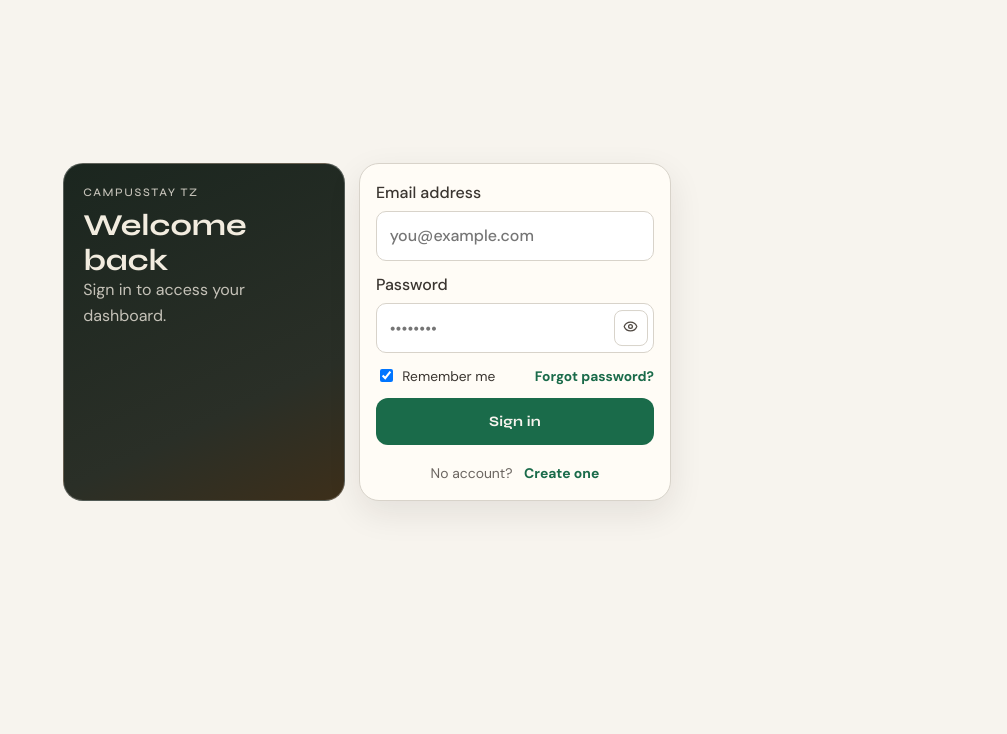
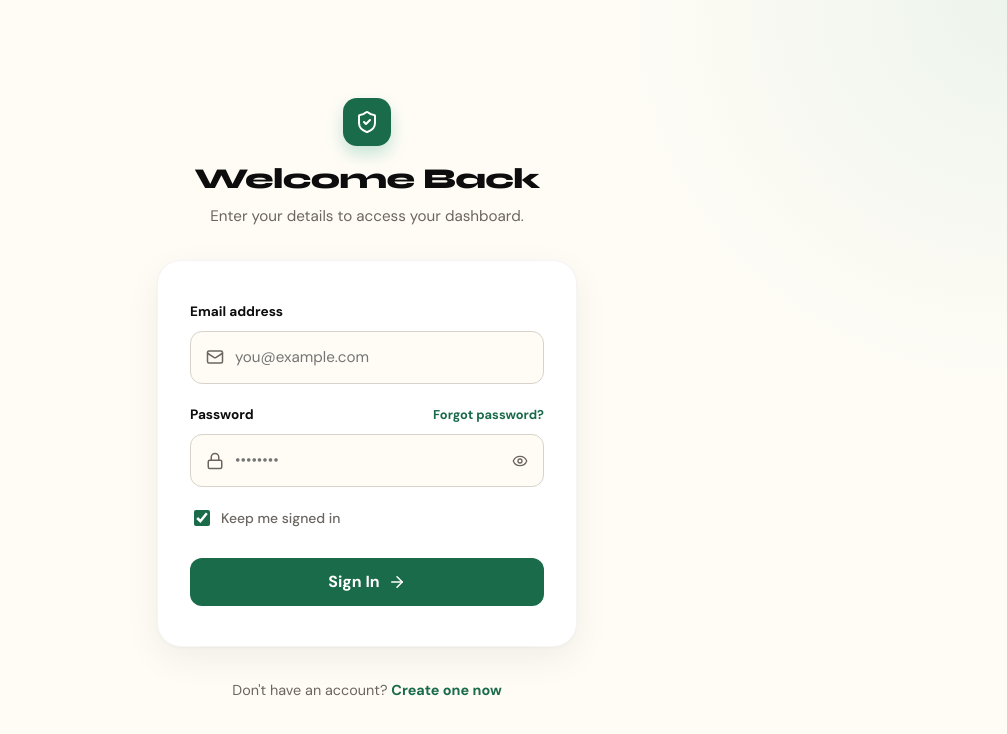
Before and after one commit to sker101/housings, a React (Vite) app in the folder frontend/: page /auth/login in a window 1280 px wide. Shown: the top 734 px of the page, without its empty margins (273-1280 px from the left). Built offline with nearby package versions, Linux system fonts and the light colour scheme; no server answers.

Commit message:
fix: resolve auth exception handling and elevate LoginPage styling

```diff
--- a/frontend/src/context/AuthContext.tsx
+++ b/frontend/src/context/AuthContext.tsx
@@ -107,6 +107,7 @@ function buildCurrentUser(
 async function fetchProfile(userId: string, accessToken: string): Promise<Profile | null> {
   if (!userId || !accessToken) return null;
 
+  try {
     const rows = await selectRows('profiles', {
       select: [
         'id', 'role', 'lister_type', 'full_name', 'phone', 'phone_verified',
@@ -120,6 +121,10 @@ async function fetchProfile(userId: string, accessToken: string): Promise<Profil
     });
 
     return (rows[0] as Profile) || null;
+  } catch (err) {
+    console.error('Failed to fetch profile during auth:', err);
+    return null;
+  }
 }
 
 // ─────────────────────────────────────────────────────────────
--- a/frontend/src/pages/auth/LoginPage.tsx
+++ b/frontend/src/pages/auth/LoginPage.tsx
@@ -1,11 +1,9 @@
 import React, { useState, useEffect } from 'react';
 import { Link, useNavigate, useSearchParams } from 'react-router-dom';
-import { Eye, EyeOff, AlertCircle } from 'lucide-react';
+import { Eye, EyeOff, AlertCircle, ArrowRight, ShieldCheck, Mail, Lock } from 'lucide-react';
 import { useAuth } from '../../context/AuthContext';
 import { checkRateLimit, recordFailure, clearRateLimit, RateLimitError } from '../../lib/rateLimit';
-import { APP_ROLE } from '../../lib/roles';
 import { friendlyError } from '../../utils/format';
-import toast from 'react-hot-toast';
 
 function dashboardForRole(role: string): string {
   const r = String(role).toLowerCase();
@@ -41,7 +39,6 @@ export default function LoginPage() {
 
     const normalizedEmail = email.trim().toLowerCase();
 
-    // ── Rate limit check ──────────────────────────────────
     try {
       checkRateLimit(normalizedEmail);
     } catch (err) {
@@ -66,48 +63,95 @@ export default function LoginPage() {
   };
 
   return (
-    <div className="auth-page">
-      <div className="container narrow">
-        <div className="auth-shell">
-          {/* Intro card */}
-          <div className="auth-shell__intro">
-            <p className="auth-shell__eyebrow">CampusStay TZ</p>
-            <h1 style={{ fontSize: 'clamp(1.4rem, 4vw, 1.9rem)', marginTop: '0.4rem' }}>
-              Welcome back
+    <div style={{
+      minHeight: '100vh',
+      display: 'flex',
+      alignItems: 'center',
+      justifyContent: 'center',
+      padding: '2rem 1rem',
+      background: 'radial-gradient(circle at top right, rgba(29, 158, 117, 0.08), transparent 400px), var(--surface)',
+    }}>
+      <div style={{
+        width: '100%',
+        maxWidth: '420px',
+        animation: 'fadeInUp 0.6s cubic-bezier(0.16, 1, 0.3, 1)',
+      }}>
+
+        {/* Brand Banner */}
+        <div style={{ textAlign: 'center', marginBottom: '2rem' }}>
+          <div style={{
+            display: 'inline-flex',
+            alignItems: 'center',
+            justifyContent: 'center',
+            width: 48,
+            height: 48,
+            background: 'var(--jade)',
+            color: '#fff',
+            borderRadius: '14px',
+            marginBottom: '1rem',
+            boxShadow: '0 8px 16px rgba(29, 158, 117, 0.25)',
+          }}>
+            <ShieldCheck size={24} />
+          </div>
+          <h1 style={{
+            fontFamily: "'Syne', sans-serif",
+            fontSize: '1.8rem',
+            fontWeight: 800,
+            color: 'var(--ink)',
+            marginBottom: '0.5rem',
+            letterSpacing: '-0.02em'
+          }}>
+            Welcome Back
           </h1>
-            <p>Sign in to access your dashboard.</p>
+          <p style={{ color: 'var(--mid)', fontSize: '0.95rem' }}>
+            Enter your details to access your dashboard.
+          </p>
         </div>
 
-          {/* Suspended banner */}
+        {/* Suspended Alert */}
         {suspendedReason && (
-            <div
-              style={{
+          <div style={{
             background: 'var(--red-light)',
-                border: '1px solid rgba(192,57,43,0.3)',
-                borderRadius: 12,
-                padding: '0.85rem 1rem',
+            border: '1px solid rgba(192,57,43,0.2)',
+            borderRadius: 14,
+            padding: '1rem',
             display: 'flex',
-                gap: '0.6rem',
+            gap: '0.75rem',
             alignItems: 'flex-start',
-              }}
-            >
-              <AlertCircle size={16} style={{ color: 'var(--red)', marginTop: 2, flexShrink: 0 }} />
+            marginBottom: '1.5rem',
+            animation: 'fadeIn 0.3s ease-out'
+          }}>
+            <AlertCircle size={18} style={{ color: 'var(--red)', marginTop: 2, flexShrink: 0 }} />
             <div>
-                <p style={{ fontWeight: 700, color: 'var(--red)', fontSize: '0.9rem' }}>
-                  Account suspended
-                </p>
-                <p style={{ color: 'var(--red)', fontSize: '0.84rem' }}>
-                  Your account has been suspended. Contact support if you believe this is an error.
-                </p>
+              <p style={{ fontWeight: 700, color: 'var(--red)', fontSize: '0.9rem', marginBottom: '0.2rem' }}>Account suspended</p>
+              <p style={{ color: 'var(--red)', fontSize: '0.84rem', lineHeight: 1.4 }}>Your account has been suspended. Contact support if you believe this is an error.</p>
             </div>
           </div>
         )}
 
-          {/* Form */}
-          <div className="card auth-form-card">
-            <form onSubmit={handleSubmit}>
-              <label htmlFor="login-email">
+        {/* Main Card */}
+        <div style={{
+          background: '#ffffff',
+          borderRadius: 24,
+          padding: '2.5rem 2rem',
+          boxShadow: '0 12px 36px rgba(0,0,0,0.06), 0 1px 3px rgba(0,0,0,0.03)',
+          border: '1px solid rgba(0,0,0,0.04)',
+        }}>
+          <form onSubmit={handleSubmit} style={{ display: 'grid', gap: '1.25rem' }}>
+
+            {/* Email Field */}
+            <div>
+              <label htmlFor="login-email" style={{
+                display: 'block',
+                fontSize: '0.85rem',
+                fontWeight: 600,
+                color: 'var(--ink)',
+                marginBottom: '0.5rem'
+              }}>
                 Email address
+              </label>
+              <div style={{ position: 'relative' }}>
+                <Mail size={18} style={{ position: 'absolute', left: '1rem', top: '50%', transform: 'translateY(-50%)', color: 'var(--mid)' }} />
                 <input
                   id="login-email"
                   type="email"
@@ -116,12 +160,44 @@ export default function LoginPage() {
                   onChange={(e) => setEmail(e.target.value)}
                   placeholder="you@example.com"
                   required
+                  style={{
+                    width: '100%',
+                    padding: '0.85rem 1rem 0.85rem 2.75rem',
+                    borderRadius: 12,
+                    border: '1px solid var(--border)',
+                    background: 'var(--surface)',
+                    fontSize: '0.95rem',
+                    transition: 'all 0.2s',
+                    outline: 'none',
+                    boxSizing: 'border-box'
+                  }}
+                  onFocus={(e) => e.target.style.borderColor = 'var(--jade)'}
+                  onBlur={(e) => e.target.style.borderColor = 'var(--border)'}
                 />
+              </div>
+            </div>
+
+            {/* Password Field */}
+            <div>
+              <div style={{ display: 'flex', justifyContent: 'space-between', alignItems: 'center', marginBottom: '0.5rem' }}>
+                <label htmlFor="login-password" style={{
+                  fontSize: '0.85rem',
+                  fontWeight: 600,
+                  color: 'var(--ink)'
+                }}>
+                  Password
                 </label>
-
-              <label htmlFor="login-password">
-                Password
-                <div className="password-field">
+                <Link to="/reset-password" style={{
+                  fontSize: '0.8rem',
+                  color: 'var(--jade)',
+                  fontWeight: 600,
+                  textDecoration: 'none'
+                }}>
+                  Forgot password?
+                </Link>
+              </div>
+              <div style={{ position: 'relative' }}>
+                <Lock size={18} style={{ position: 'absolute', left: '1rem', top: '50%', transform: 'translateY(-50%)', color: 'var(--mid)' }} />
                 <input
                   id="login-password"
                   type={showPassword ? 'text' : 'password'}
@@ -130,72 +206,150 @@ export default function LoginPage() {
                   onChange={(e) => setPassword(e.target.value)}
                   placeholder="••••••••"
                   required
+                  style={{
+                    width: '100%',
+                    padding: '0.85rem 2.75rem 0.85rem 2.75rem',
+                    borderRadius: 12,
+                    border: '1px solid var(--border)',
+                    background: 'var(--surface)',
+                    fontSize: '0.95rem',
+                    transition: 'all 0.2s',
+                    outline: 'none',
+                    boxSizing: 'border-box'
+                  }}
+                  onFocus={(e) => e.target.style.borderColor = 'var(--jade)'}
+                  onBlur={(e) => e.target.style.borderColor = 'var(--border)'}
                 />
                 <button
                   type="button"
-                    className="password-toggle"
-                    onClick={() => setShowPassword((v) => !v)}
+                  onClick={() => setShowPassword(!showPassword)}
                   aria-label={showPassword ? 'Hide password' : 'Show password'}
+                  style={{
+                    position: 'absolute',
+                    right: '0.5rem',
+                    top: '50%',
+                    transform: 'translateY(-50%)',
+                    background: 'none',
+                    border: 'none',
+                    color: 'var(--mid)',
+                    padding: '0.5rem',
+                    cursor: 'pointer',
+                    display: 'grid',
+                    placeItems: 'center',
+                    borderRadius: 8
+                  }}
                 >
-                    {showPassword ? <EyeOff size={15} /> : <Eye size={15} />}
+                  {showPassword ? <EyeOff size={16} /> : <Eye size={16} />}
                 </button>
               </div>
-              </label>
+            </div>
 
-              <div
-                style={{
+            {/* Remember Me */}
+            <label style={{
               display: 'flex',
               alignItems: 'center',
-                  justifyContent: 'space-between',
               gap: '0.5rem',
-                }}
-              >
-                <label className="remember-me" style={{ display: 'flex', alignItems: 'center', gap: '0.4rem' }}>
+              cursor: 'pointer',
+              userSelect: 'none'
+            }}>
               <input
                 type="checkbox"
                 checked={rememberMe}
                 onChange={(e) => setRememberMe(e.target.checked)}
-                    style={{ width: 'auto' }}
+                style={{
+                  width: 16,
+                  height: 16,
+                  accentColor: 'var(--jade)',
+                  cursor: 'pointer'
+                }}
               />
-                  <span style={{ fontSize: '0.86rem', fontWeight: 400 }}>Remember me</span>
+              <span style={{ fontSize: '0.87rem', color: 'var(--mid)' }}>Keep me signed in</span>
             </label>
-                <Link
-                  to="/reset-password"
-                  style={{ fontSize: '0.86rem', color: 'var(--jade)', fontWeight: 600 }}
+
+            {/* Error Message */}
+            {error && (
+              <div style={{
+                background: 'var(--red-light)',
+                color: 'var(--red)',
+                padding: '0.75rem 1rem',
+                borderRadius: 10,
+                fontSize: '0.85rem',
+                display: 'flex',
+                alignItems: 'center',
+                gap: '0.5rem',
+                animation: 'shake 0.4s ease-in-out'
+              }}>
+                <AlertCircle size={16} style={{ flexShrink: 0 }} />
+                <span>{error}</span>
+              </div>
+            )}
+
+            {/* Submit Button */}
+            <button
+              type="submit"
+              disabled={loading}
+              style={{
+                background: 'var(--jade)',
+                color: '#fff',
+                border: 'none',
+                height: 48,
+                borderRadius: 12,
+                fontSize: '1rem',
+                fontWeight: 600,
+                cursor: loading ? 'not-allowed' : 'pointer',
+                opacity: loading ? 0.7 : 1,
+                display: 'flex',
+                alignItems: 'center',
+                justifyContent: 'center',
+                gap: '0.5rem',
+                transition: 'all 0.2s',
+                marginTop: '0.5rem'
+              }}
             >
-                  Forgot password?
-                </Link>
+              {loading ? (
+                'Signing in...'
+              ) : (
+                <>
+                  Sign In <ArrowRight size={18} />
+                </>
+              )}
+            </button>
+          </form>
         </div>
 
-              {error && (
-                <p
-                  role="alert"
-                  style={{
-                    color: 'var(--red)',
-                    fontSize: '0.86rem',
-                    display: 'flex',
-                    alignItems: 'center',
-                    gap: '0.4rem',
-                  }}
-                >
-                  <AlertCircle size={14} /> {error}
+        {/* Footer */}
+        <p style={{
+          textAlign: 'center',
+          marginTop: '2rem',
+          fontSize: '0.9rem',
+          color: 'var(--mid)'
+        }}>
+          Don't have an account?{' '}
+          <Link to="/auth/signup" style={{
+            color: 'var(--jade)',
+            fontWeight: 700,
+            textDecoration: 'none'
+          }}>
+            Create one now
+          </Link>
         </p>
-              )}
+      </div>
 
-              <button type="submit" className="btn" disabled={loading} style={{ width: '100%' }}>
-                {loading ? 'Signing in…' : 'Sign in'}
-              </button>
-            </form>
-
-            <div className="auth-links" style={{ justifyContent: 'center', marginTop: '0.25rem' }}>
-              <span style={{ fontSize: '0.87rem', color: 'var(--mid)' }}>No account?</span>
-              <Link to="/auth/signup" style={{ fontSize: '0.87rem', color: 'var(--jade)', fontWeight: 600 }}>
-                Create one
-              </Link>
-            </div>
-          </div>
-        </div>
-      </div>
+      <style>{`
+        @keyframes fadeInUp {
+          from { opacity: 0; transform: translateY(15px); }
+          to { opacity: 1; transform: translateY(0); }
+        }
+        @keyframes fadeIn {
+          from { opacity: 0; }
+          to { opacity: 1; }
+        }
+        @keyframes shake {
+          0%, 100% { transform: translateX(0); }
+          25% { transform: translateX(-4px); }
+          75% { transform: translateX(4px); }
+        }
+      `}</style>
     </div>
   );
 }
--- a/frontend/src/utils/format.ts
+++ b/frontend/src/utils/format.ts
@@ -70,8 +70,8 @@ export function friendlyError(error: unknown): string {
   if (msg.includes('email not confirmed'))
     return 'Please confirm your email address before logging in.';
 
-  // Fallback — never show raw DB strings
-  return 'Something went wrong. Please try again.';
+  // Fallback — never show raw DB strings in production, but we append for debugging now
+  return 'Something went wrong. Please try again. Error details: ' + msg.substring(0, 50);
 }
 
 /**
```
Also changed, not shown: frontend/test-login.js (added, +14 -0 lines). Lines whose indentation alone changed are shown as unchanged.
